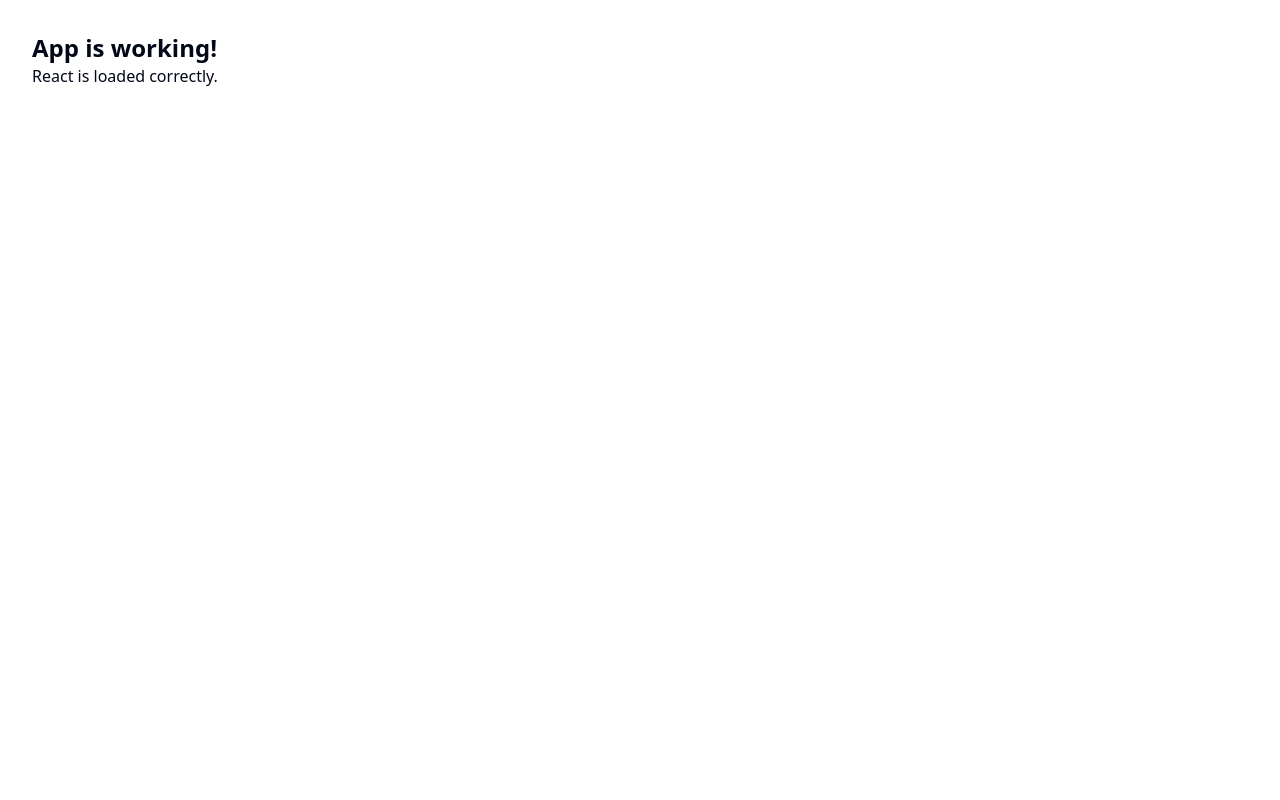
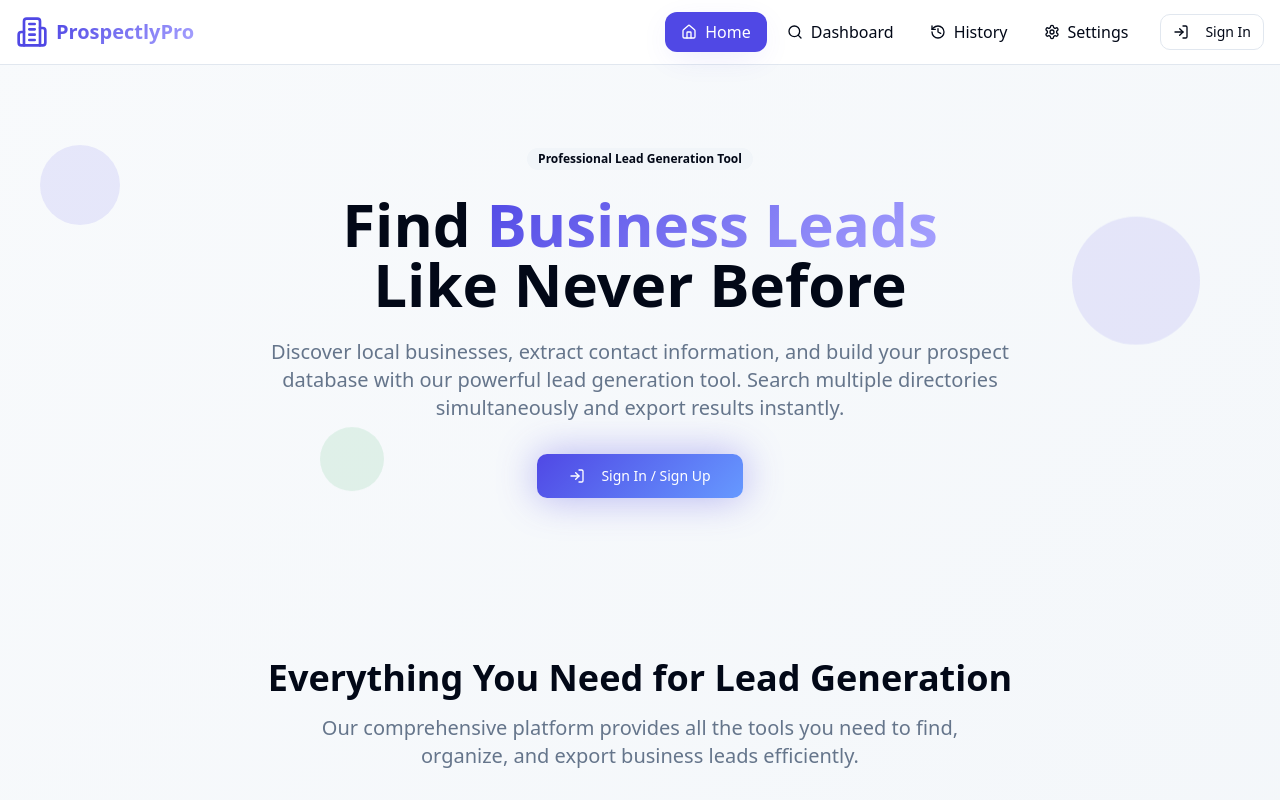
Before and after one commit to thriveonlineireland/business-lead-generator, a React (Vite) app: page / in a window 1280 px wide. Shown: the top 800 px of the page. Built offline with nearby package versions, Linux system fonts and the light colour scheme.

Commit message:
Fix blank screen issue

```diff
--- a/src/App-minimal.tsx
+++ /dev/null
@@ -1,12 +0,0 @@
-import React from "react";
-
-const App = () => {
-  return (
-    <div className="p-8">
-      <h1 className="text-2xl font-bold">App is working!</h1>
-      <p>React is loaded correctly.</p>
-    </div>
-  );
-};
-
-export default App;
--- a/src/App.tsx
+++ b/src/App.tsx
@@ -19,11 +19,11 @@ const queryClient = new QueryClient();
 
 const App = () => (
   <QueryClientProvider client={queryClient}>
-    <AuthProvider>
     <TooltipProvider>
       <Toaster />
       <Sonner />
       <BrowserRouter>
+        <AuthProvider>
           <Navigation />
           <Routes>
             <Route path="/" element={<LandingPage />} />
@@ -36,9 +36,9 @@ const App = () => (
             {/* ADD ALL CUSTOM ROUTES ABOVE THE CATCH-ALL "*" ROUTE */}
             <Route path="*" element={<NotFound />} />
           </Routes>
+        </AuthProvider>
       </BrowserRouter>
     </TooltipProvider>
-    </AuthProvider>
   </QueryClientProvider>
 );
 
--- a/src/main.tsx
+++ b/src/main.tsx
@@ -1,6 +1,6 @@
 import React from 'react';
 import { createRoot } from 'react-dom/client'
-import App from './App-minimal.tsx'
+import App from './App.tsx'
 import './index.css'
 
 createRoot(document.getElementById("root")!).render(<App />);
```
Lines whose indentation alone changed are shown as unchanged.
